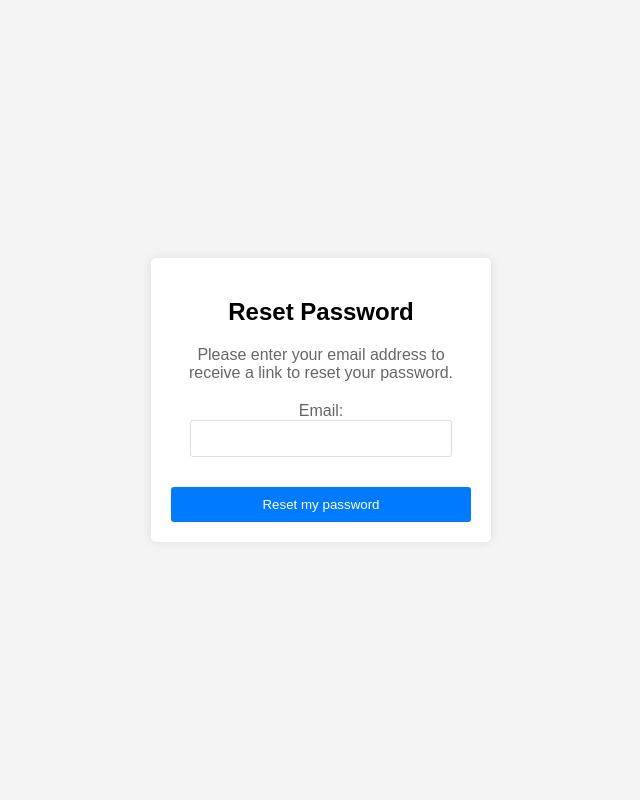
After one commit to nandu1331/Finance-Web-App, a Django app: page /password_reset/ in a window 1280 px wide. The commit adds this page. Shown: the whole page, without its empty margins (319-959 px from the left). Run offline with Django 5.2, Linux system fonts and the light colour scheme.

Commit message:
added forgot password pages and some css changes

```diff
--- /dev/null
+++ b/finance_project/static/css/forgot_pass.css
@@ -0,0 +1,57 @@
+/* static/css/style.css */
+
+body {
+    font-family: Arial, sans-serif;
+    background-color: #f4f4f4;
+    margin: 0;
+    padding: 0;
+    display: flex;
+    justify-content: center;
+    align-items: center;
+    height: 100vh;
+}
+
+.container {
+    background-color: #fff;
+    padding: 20px;
+    border-radius: 5px;
+    box-shadow: 0 0 10px rgba(0, 0, 0, 0.1);
+    width: 300px;
+    text-align: center;
+}
+
+h2 {
+    margin-bottom: 20px;
+}
+
+p {
+    margin-bottom: 20px;
+    color: #666;
+}
+
+form {
+    margin-bottom: 0;
+}
+
+form .form-control {
+    width: 80%;
+    padding: 10px;
+    margin-bottom: 10px;
+    border: 1px solid #ddd;
+    border-radius: 3px;
+}
+
+form .btn {
+    width: 100%;
+    padding: 10px;
+    background-color: #007bff;
+    border: none;
+    border-radius: 3px;
+    color: #fff;
+    cursor: pointer;
+    box-sizing: border-box;
+}
+
+form .btn:hover {
+    background-color: #0056b3;
+}
--- a/myapp/forms.py
+++ b/myapp/forms.py
@@ -1,26 +1,11 @@
+# forms.py
 
 from django import forms
-from django.contrib.auth.models import User
-from django.contrib.auth.forms import UserCreationForm, AuthenticationForm
+from django.contrib.auth.forms import PasswordResetForm
 
-class SignUpForm(UserCreationForm):
-    email = forms.EmailField(required=True, widget=forms.EmailInput(attrs={'class': 'form-control'}))
-
-    class Meta:
-        model = User
-        fields = ('username', 'email', 'password1', 'password2')
-
-    def __init__(self, *args, **kwargs):
-        super(SignUpForm, self).__init__(*args, **kwargs)
-        self.fields['username'].widget.attrs.update({'class': 'form-control'})
-        self.fields['password1'].widget.attrs.update({'class': 'form-control'})
-        self.fields['password2'].widget.attrs.update({'class': 'form-control'})
-        self.fields['email'].widget.attrs.update({'class': 'form-control'})
-        for fieldname in ['username', 'password1', 'password2']:
-            self.fields[fieldname].help_text = None
-
-class CustomAuthenticationForm(AuthenticationForm):
-    def __init__(self, *args, **kwargs):
-        super(CustomAuthenticationForm, self).__init__(*args, **kwargs)
-        self.fields['username'].widget = forms.TextInput(attrs={'class': 'form-control'})
-        self.fields['password'].widget = forms.PasswordInput(attrs={'class': 'form-control'})
+class CustomPasswordResetForm(PasswordResetForm):
+    email = forms.EmailField(
+        max_length=254,
+        required=True,
+        widget=forms.EmailInput(attrs={'class': 'form-control'})
+    )
--- a/myapp/templates/login.html
+++ b/myapp/templates/login.html
@@ -15,6 +15,9 @@
                 <div class="form-content">
                     <h1>Welcome back</h1>
                     <p>Welcome back! Please enter your details.</p>
+                    {% if error %}
+                        <p style="color: red;">{{ error }}</p>
+                    {% endif %}
                     <form method="post" action="{% url 'login' %}" class="form-content">
                         {% csrf_token %}
                         <label for="email">Email</label>
@@ -26,7 +29,7 @@
                                 <input type="checkbox" id="remember-me">
                                 <label for="remember-me">Remember me</label>
                             </div>
-                            <a href="#">Forgot password</a>
+                            <a href="{% url 'password_reset'%}">Forgot password</a>
                         </div>
                         <button type="submit">Sign in</button>
                         <div id="google-signin">
--- /dev/null
+++ b/myapp/templates/registration/password_reset_form.html
@@ -0,0 +1,22 @@
+<!-- templates/registration/password_reset_form.html -->
+{% load static %}
+<!DOCTYPE html>
+<html lang="en">
+<head>
+    <meta charset="UTF-8">
+    <meta name="viewport" content="width=device-width, initial-scale=1.0">
+    <title>Reset Password</title>
+    <link rel="stylesheet" href="{% static 'css/forgot_pass.css' %}">
+</head>
+<body>
+    <div class="container">
+        <h2>Reset Password</h2>
+        <p>Please enter your email address to receive a link to reset your password.</p>
+        <form method="post">
+            {% csrf_token %}
+            {{ form.as_p }}
+            <button type="submit" class="btn">Reset my password</button>
+        </form>
+    </div>
+</body>
+</html>
--- a/myapp/urls.py
+++ b/myapp/urls.py
@@ -1,11 +1,16 @@
 from django.urls import path
-from .views import login_view, signup_view, google_sign_in, home_view, logout_view, password_reset_view
+from . import views
+from django.contrib.auth import views as auth_views
+from .forms import CustomPasswordResetForm
 
 urlpatterns = [
-    path('login/', login_view, name='login'),
-    path('signup/', signup_view, name='signup'),
-    path('google-sign-in/', google_sign_in, name='google_sign_in'),
-    path('home/', home_view, name='home'),
-    path('logout/', logout_view, name='logout'),
-    path('password-reset/', password_reset_view, name='password_reset'),
+    path('login/', views.login_view, name='login'),
+    path('signup/', views.signup_view, name='signup'),
+    path('google-sign-in/', views.google_sign_in, name='google_sign_in'),
+    path('home/', views.home_view, name='home'),
+    path('logout/', views.logout_view, name='logout'),
+    path('password_reset/', auth_views.PasswordResetView.as_view(form_class=CustomPasswordResetForm), name='password_reset'),
+    path('password_reset/done/', auth_views.PasswordResetDoneView.as_view(), name='password_reset_done'),
+    path('reset/<uidb64>/<token>/', auth_views.PasswordResetConfirmView.as_view(), name='password_reset_confirm'),
+    path('reset/done/', auth_views.PasswordResetCompleteView.as_view(), name='password_reset_complete'),
 ]
```
Also changed, not shown: finance_project/settings.py (+10 -3 lines), myapp/templates/registration/password_reset_complete.html (added, +17 -0 lines), myapp/templates/registration/password_reset_confirm.html (added, +21 -0 lines), myapp/templates/registration/password_reset_done.html (added, +17 -0 lines), myapp/templates/registration/password_reset_email.html (added, +12 -0 lines), myapp/views.py (+4 -6 lines).
